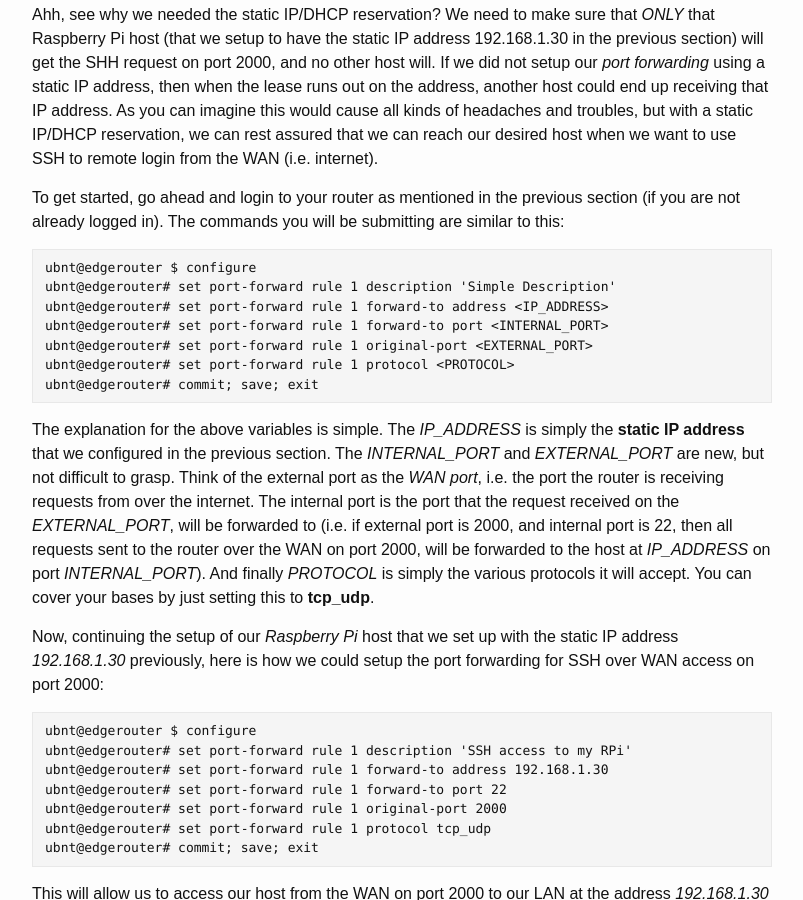
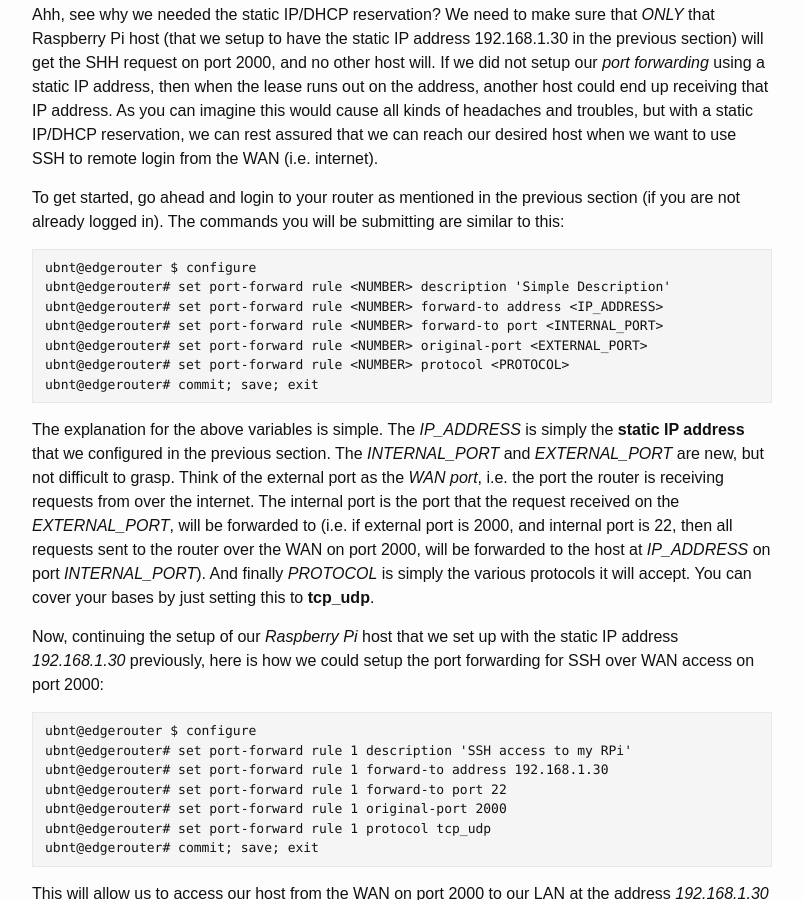
Before and after one commit to RagingTiger/RagingTiger.github.io, a Jekyll site: the page built from _posts/2018-05-17-ubq-erx-config-portfowarding.md, in a window 1280 px wide and 900 px high, scrolled down 3730 px. Shown: the whole window, without its empty margins (238-1041 px from the left). Built offline with Jekyll 4.4.1, drawn with Linux system fonts in a browser that asks for light colours.

Commit message:
Updating variable info

````diff
--- a/_posts/2018-05-17-ubq-erx-config-portfowarding.md
+++ b/_posts/2018-05-17-ubq-erx-config-portfowarding.md
@@ -161,11 +161,11 @@ section (if you are not already logged in). The commands you will be submitting
 are similar to this:
 ```
 ubnt@edgerouter $ configure
-ubnt@edgerouter# set port-forward rule 1 description 'Simple Description'
-ubnt@edgerouter# set port-forward rule 1 forward-to address <IP_ADDRESS>
-ubnt@edgerouter# set port-forward rule 1 forward-to port <INTERNAL_PORT>
-ubnt@edgerouter# set port-forward rule 1 original-port <EXTERNAL_PORT>
-ubnt@edgerouter# set port-forward rule 1 protocol <PROTOCOL>
+ubnt@edgerouter# set port-forward rule <NUMBER> description 'Simple Description'
+ubnt@edgerouter# set port-forward rule <NUMBER> forward-to address <IP_ADDRESS>
+ubnt@edgerouter# set port-forward rule <NUMBER> forward-to port <INTERNAL_PORT>
+ubnt@edgerouter# set port-forward rule <NUMBER> original-port <EXTERNAL_PORT>
+ubnt@edgerouter# set port-forward rule <NUMBER> protocol <PROTOCOL>
 ubnt@edgerouter# commit; save; exit
 ```
 The explanation for the above variables is simple. The *IP_ADDRESS* is simply
````
